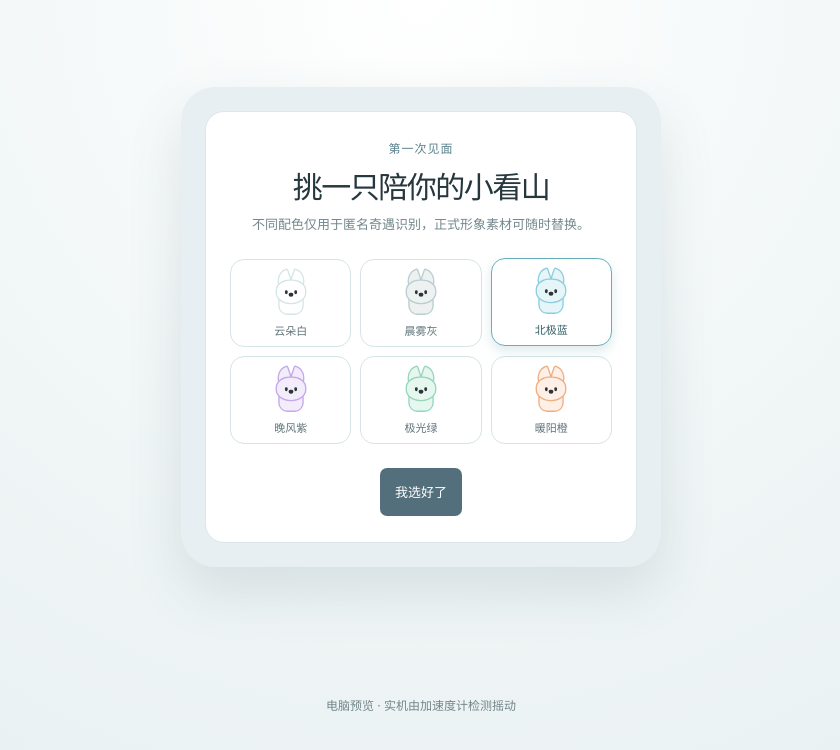
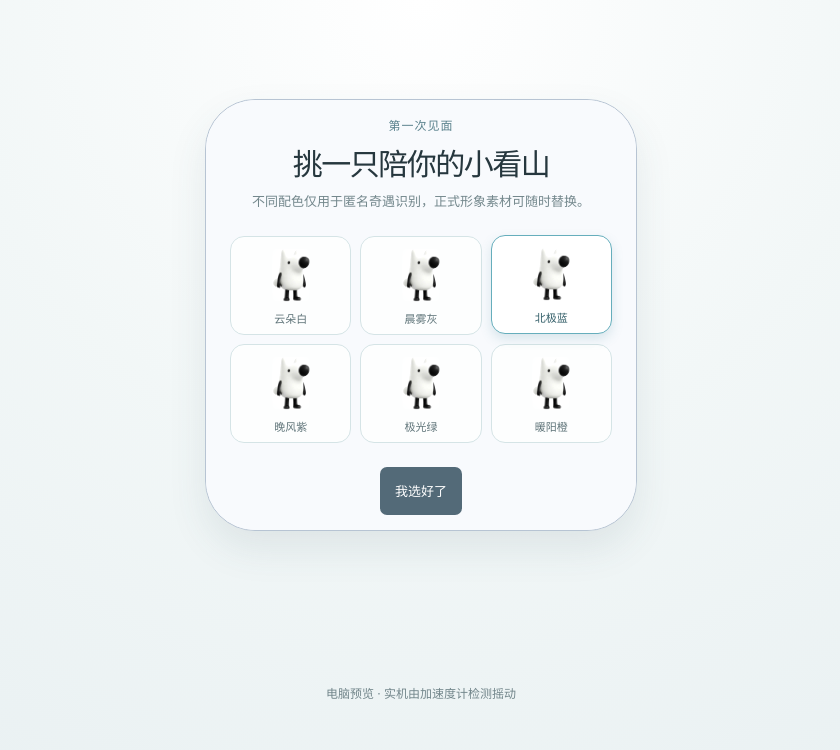
Before and after one commit to lzy2002-ues/liukanshan-palm-pet, a React (Vite) app: page / in a window 1280 px wide. Shown: the top 750 px of the page, without its empty margins (219-1059 px from the left). Built offline with nearby package versions, Linux system fonts and the light colour scheme.

Commit message:
Align handheld mock with supplied Figma specs and fox image

```diff
--- a/src/components/AvatarCarousel.tsx
+++ b/src/components/AvatarCarousel.tsx
@@ -1,4 +1,5 @@
 import type { PetAvatarId } from "../contracts";
+import liukanshanFront from "../../assets/original/liukanshan-front-reference.jpg";
 
 export const avatarOptions: Array<{ id: PetAvatarId; name: string; tone: string }> = [
   { id: "liukanshan_01", name: "云朵白", tone: "snow" },
@@ -16,15 +17,8 @@ interface AvatarCarouselProps {
 
 export function FoxMark({ tone = "snow", size = "normal" }: { tone?: string; size?: "small" | "normal" | "large" }) {
   return (
-    <div className={`fox fox--${tone} fox--${size}`} aria-hidden="true">
-      <span className="fox__ear fox__ear--left" />
-      <span className="fox__ear fox__ear--right" />
-      <span className="fox__face">
-        <i className="fox__eye fox__eye--left" />
-        <i className="fox__eye fox__eye--right" />
-        <i className="fox__nose" />
-      </span>
-      <span className="fox__body" />
+    <div className={`fox fox--photo fox--${tone} fox--${size}`} aria-hidden="true">
+      <img src={liukanshanFront} alt="" draggable="false" />
     </div>
   );
 }
--- a/src/styles.css
+++ b/src/styles.css
@@ -10,9 +10,9 @@ body { margin: 0; min-width: 320px; min-height: 100vh; }
 button { font: inherit; cursor: pointer; }
 
 .stage { min-height: 100vh; display: grid; place-items: center; gap: 14px; padding: 30px; background: radial-gradient(circle at 50% 0%, #ffffff 0%, #f2f7f7 45%, #e7eff1 100%); }
-.device { width: min(92vw, 480px); aspect-ratio: 1; padding: 24px; border: 0; border-radius: 34px; background: #e7eff2; box-shadow: 0 24px 55px rgba(58, 88, 97, .14); position: relative; }
+.device { width: min(92vw, 432px); aspect-ratio: 1; padding: 0; border: 1px solid #b7c4d3; border-radius: 50px; background: #f8fafd; box-shadow: 0 18px 38px rgba(58, 88, 97, .10); position: relative; }
 .device__notch { display: none; }
-.device__screen { width: 100%; height: 100%; overflow: hidden; border: 1px solid #dce7eb; border-radius: 19px; background: #fff; }
+.device__screen { width: 100%; height: 100%; overflow: hidden; border-radius: 50px; background: #f8fafd; }
 .device__chin { display: none; }
 .device__chin span { width: 44px; height: 4px; border-radius: 99px; background: #b8c6c9; }
 .preview-note { margin: 0; color: #71858a; font-size: 12px; }
@@ -27,10 +27,11 @@ button { font: inherit; cursor: pointer; }
 .avatar-choice:hover, .avatar-choice.is-selected { border-color: #66aebc; background: #fff; box-shadow: 0 5px 12px rgba(73, 138, 153, .18); color: #315d67; transform: translateY(-1px); }
 
 .primary-action, .ghost-action, .recording-action, .outline-action { min-height: 48px; border-radius: 7px; padding: 0 15px; border: 0; font-weight: 700; font-size: 13px; }
-.primary-action { background: #536f7c; color: #fff; }
+.primary-action { background: #536a78; color: #fff; }
 .primary-action:hover { background: #315761; }
 .ghost-action { background: #fff; color: #42636b; border: 1px solid #d4e2e4; }
 .recording-action { background: #304e57; color: #fff; width: 100%; display: flex; align-items: center; justify-content: center; gap: 12px; touch-action: none; }
+.home-actions .primary-action, .home-actions .recording-action { height: 55px; }
 .button-wave { height: 22px; display: inline-flex; align-items: center; gap: 3px; }
 .button-wave i { width: 3px; height: 6px; border-radius: 4px; background: #fff; animation: voice-bars .65s ease-in-out infinite alternate; }
 .button-wave i:nth-child(2), .button-wave i:nth-child(5) { height: 14px; animation-delay: .18s; }
@@ -39,7 +40,7 @@ button { font: inherit; cursor: pointer; }
 .outline-action { background: #f8fcfc; border: 1px solid #a9c7cc; color: #3d6e79; width: 100%; }
 .text-action { border: 0; background: transparent; color: #7d9499; font-size: 12px; margin-top: 10px; }
 
-.fox { position: relative; display: block; width: 56px; height: 67px; --fur: #fdfefe; --ring: #d7e6e8; }
+.fox { position: relative; display: block; width: 56px; height: 78px; --fur: #fdfefe; --ring: #d7e6e8; }
 .fox--small { transform: scale(.67); transform-origin: center; margin: -9px; }
 .fox--large { transform: scale(1.85); margin: 38px 0 44px; }
 .fox--snow { --fur: #ffffff; --ring: #d5e5e6; }
@@ -48,6 +49,8 @@ button { font: inherit; cursor: pointer; }
 .fox--violet { --fur: #f3ecfb; --ring: #c4a8e7; }
 .fox--mint { --fur: #e6f7ef; --ring: #96d6bd; }
 .fox--peach { --fur: #fff0e7; --ring: #eeae84; }
+.fox--photo { overflow: hidden; border-radius: 6px; }
+.fox--photo img { position: absolute; width: 200%; height: auto; max-width: none; left: -50%; top: 50%; transform: translateY(-50%); filter: brightness(1.04); mix-blend-mode: multiply; mask-image: radial-gradient(ellipse 43% 42% at 50% 50%, #000 58%, transparent 100%); user-select: none; pointer-events: none; }
 .fox__ear { position: absolute; top: 0; width: 22px; height: 26px; background: var(--fur); border: 2px solid var(--ring); border-radius: 95% 15% 55% 20%; }
 .fox__ear--left { left: 6px; transform: rotate(-19deg); }
 .fox__ear--right { right: 6px; transform: scaleX(-1) rotate(-19deg); }
@@ -67,7 +70,7 @@ button { font: inherit; cursor: pointer; }
 .voice-bubble--user { top: 18px; right: 14px; }
 .voice-bubble--pet,.voice-bubble--action { top: 70px; left: 14px; right: auto; background: #eaf5f2; }
 .inline-action { margin-top: 8px; border: 1px solid #adcbd0; background: #eaf5f2; color: #315761; border-radius: 9px; padding: 8px 14px; font-size: 11px; }
-.status-line { width: 100%; position: absolute; top: 16px; display: flex; justify-content: space-between; color: #789096; font-size: 11px; }
+.status-line { width: calc(100% - 48px); position: absolute; top: 6px; left: 24px; display: flex; justify-content: space-between; color: #789096; font-size: 11px; }
 .home-pet { height: 150px; display: grid; place-items: end center; }
 .home-copy { max-width: 270px; }
 .home-actions { display: grid; grid-template-columns: 1fr; width: 100%; gap: 10px; margin-top: 20px; }
@@ -101,7 +104,7 @@ button { font: inherit; cursor: pointer; }
 @keyframes meet-right { from { transform: translateX(18px); opacity: .45; } to { transform: translateX(0); opacity: 1; } }
 .empty-icon { color: #85aeb8; font-size: 58px; margin-bottom: 12px; }
 
-.encounter-card { margin: 7px 0 0; padding: 9px; border: 1px solid #d5e4e7; background: #fff; border-radius: 16px; text-align: left; }
+.encounter-card { margin: 7px 0 0; padding: 9px; border: 1.5px solid #b0bed0; background: #fff; border-radius: 17px; text-align: left; }
 .encounter-card__topline { display: flex; justify-content: space-between; gap: 7px; }.source-pill { padding: 4px 7px; border-radius: 99px; background: #e5f3f5; color: #4e8995; font-size: 10px; }.source-pill--warm { background: #fff0e7; color: #b36d42; }.source-pill--quiet { background: #f0f3f3; color: #879b9f; }
 .encounter-card__body { display: flex; align-items: center; gap: 7px; margin-top: 8px; }.encounter-card__author { margin: 0; color: #82979c; font-size: 10px; }.encounter-card h2 { margin: 2px 0 0; color: #304b53; font-size: 16px; line-height: 1.3; }.zhihu-mark { display: grid; place-items: center; width: 35px; height: 35px; border-radius: 10px; background: #e3f3f5; color: #4797aa; font-weight: 800; }
 .encounter-card__character { height: 104px; margin-top: 3px; display: flex; align-items: center; justify-content: center; flex-direction: column; gap: 3px; background: linear-gradient(172deg,#fafdfe 60%,#dcecf1 60%,#fff 86%); border-radius: 12px; }
```
Also changed, not shown: assets/original/liukanshan-front-reference.jpg (added), 3 other files (tests, documents, lock files or other folders).
